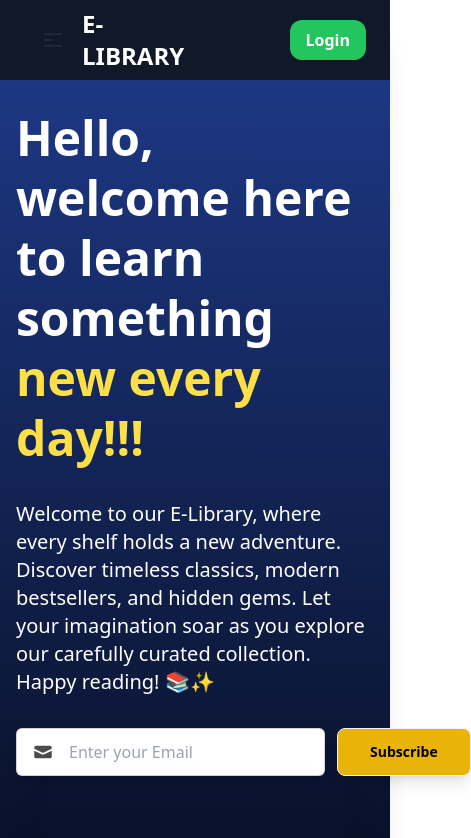
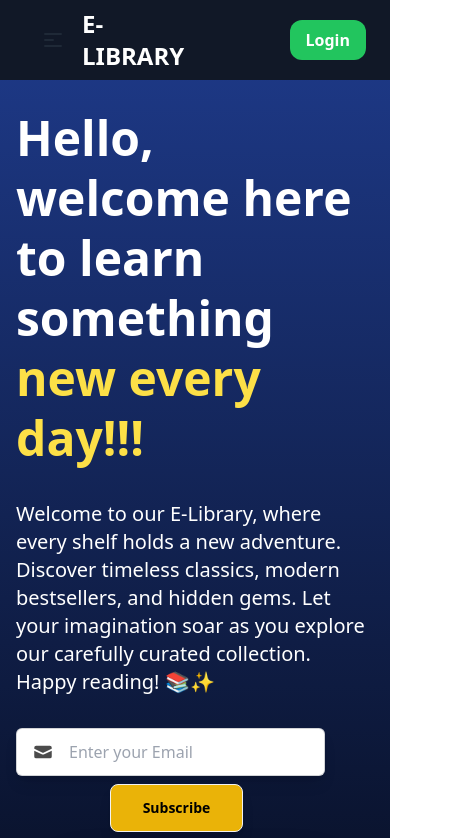
Before and after one commit to Shikhar9960/BookstoreFrontend, a React (Vite) app: page / in a window 390 px wide. Shown: the top 838 px of the page, 471 px wide, since content can reach past the window. Built offline with nearby package versions, Linux system fonts and the light colour scheme; no server answers.

Commit message:
Updated React project

```diff
--- a/src/components/Banner.jsx
+++ b/src/components/Banner.jsx
@@ -21,7 +21,7 @@ const Banner = () => {
                 </p>
 
                 {/* Input Section */}
-                <div className="flex items-center space-x-3">
+                <div className="flex flex-col sm:flex-row items-center space-x-3">
                     <label className="input input-bordered text-black flex items-center gap-2 rounded-md px-4 py-2 outline-none shadow-lg">
                         <svg xmlns="http://www.w3.org/2000/svg" viewBox="0 0 16 16" fill="currentColor" className="w-5 h-5 opacity-70">
                             <path d="M2.5 3A1.5 1.5 0 0 0 1 4.5v.793c.026.009.051.02.076.032L7.674 8.51c.206.1.446.1.652 0l6.598-3.185A.755.755 0 0 1 15 5.293V4.5A1.5 1.5 0 0 0 13.5 3h-11Z" />
@@ -30,7 +30,7 @@ const Banner = () => {
                         <input type="email" className="grow text-black p-2 rounded-md" placeholder="Enter your Email" />
                     </label>
 
-                    <button className=" btn bg-yellow-500 text-black px-8 py-2 rounded-lg shadow-lg transition duration-300 hover:bg-yellow-400 transform hover:scale-105">
+                    <button className=" m-2 sm:m-0 btn bg-yellow-500 text-black px-8 py-2 rounded-lg shadow-lg transition duration-300 hover:bg-yellow-400 transform hover:scale-105">
                         Subscribe
                     </button>
                 </div>
```
Also changed, not shown: index.html (+1 -1 lines).
